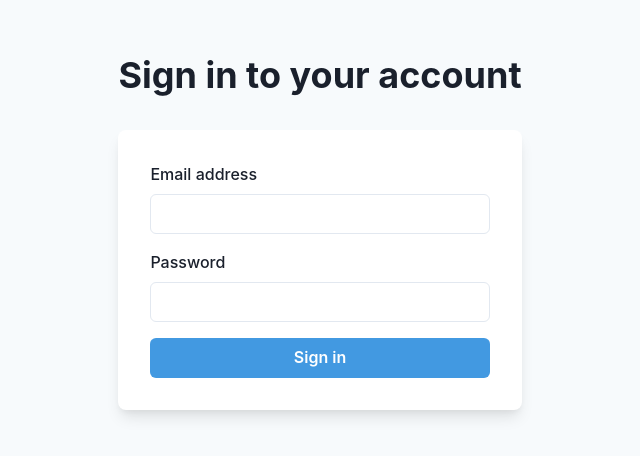
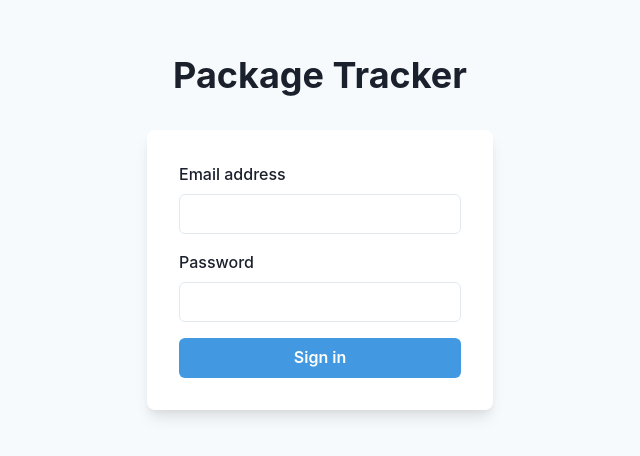
Before and after one commit to sergelawson/p-tracker-th, a React (Vite) app in the folder frontend/: page / in a window 1280 px wide. Shown: the part 168-624 px from the top of the page, without its empty margins (320-960 px from the left). Built offline with nearby package versions, Linux system fonts and the light colour scheme.

Commit message:
feat: refacto

```diff
--- a/frontend/src/pages/Admin.tsx
+++ b/frontend/src/pages/Admin.tsx
@@ -31,8 +31,6 @@ function Admin() {
     loadingDelivery,
     loadingDeliveryRequest,
     loadingPackageRequest,
-    errPackageRequest,
-    errDeliveryRequest,
   } = useAdmin();
 
   return (
--- a/frontend/src/pages/Login.tsx
+++ b/frontend/src/pages/Login.tsx
@@ -10,7 +10,6 @@ import {
   useColorModeValue,
   Alert,
   AlertIcon,
-  Spinner,
 } from "@chakra-ui/react";
 import useAuth from "../hooks/useAuth";
 import { useForm, SubmitHandler } from "react-hook-form";
@@ -35,7 +34,7 @@ export default function Login() {
     >
       <Stack spacing={8} mx={"auto"} maxW={"lg"} py={12} px={6}>
         <Stack align={"center"}>
-          <Heading fontSize={"4xl"}>Sign in to your account</Heading>
+          <Heading fontSize={"4xl"}>Package Tracker</Heading>
         </Stack>
 
         {error ? (
```
Also changed, not shown: frontend/src/pages/Driver.tsx (+1 -11 lines), frontend/src/pages/Tracker.tsx (+1 -9 lines).
